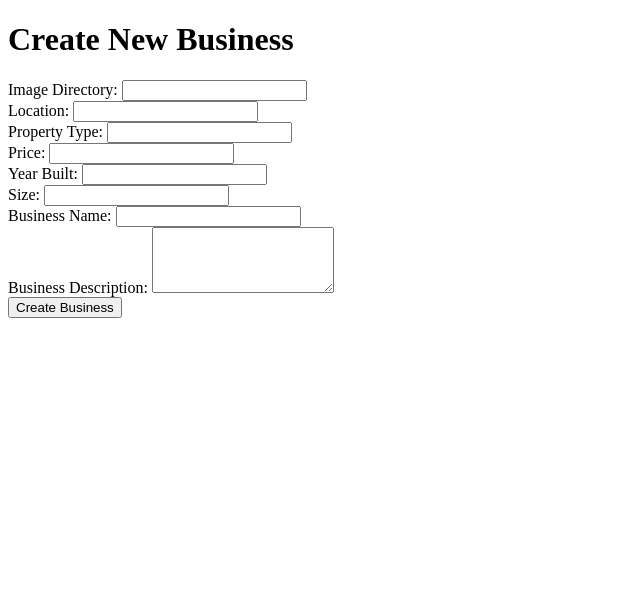
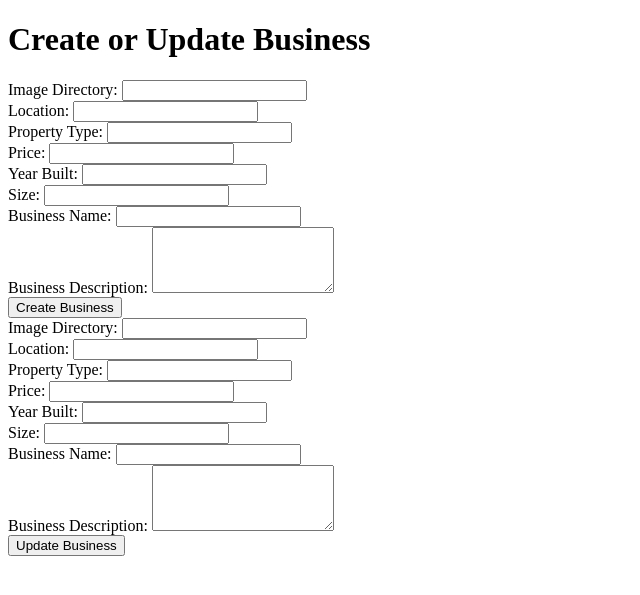
Before and after one commit to AghasMovsisyan/Biz-Buy-Sell, a Flask app: template flask_app/templates/edit.html in a window 1280 px wide. Shown: the top 595 px of the page, without its empty margins (0-640 px from the left). Run offline with Flask 3, Linux system fonts and the light colour scheme; the template is opened without the code that fills it, so the values that code supplies are empty.

Commit message:
add in edit.html opportunity update edited business

```diff
--- /dev/null
+++ b/flask_app/js/edit_update.js
@@ -0,0 +1,36 @@
+var updateDisplayModule = (function () {
+    // Get the current hostname and port to build the server URL
+    const hostname = window.location.hostname;
+    const port = "9000"; // Change this to the appropriate port if needed
+    const serverURL = `http://${hostname}:${port}`;
+
+    /**
+     * @param  {string} cardId
+     */
+    function fetchUpdateDetails(cardId, isEditing) {
+        $.ajax({
+            url: `${serverURL}/api/business/${cardId}`,
+            method: 'GET',
+            success: function (data) {
+                  // Populate form fields with business data if editing
+                  if (isEditing) {
+                    $('#updateImageDir').val(data.image_dir);
+                    $('#updateLocation').val(data.location);
+                    $('#updatePropertyType').val(data.property_type);
+                    $('#updatePrice').val(data.price);
+                    $('#updateYearBuilt').val(data.year_built);
+                    $('#updateSize').val(data.size);
+                    $('#updateName').val(data.name);
+                    $('#updateBusinessDescription').val(data.business_description);
+                }
+            },
+            error: function (error) {
+                console.log(error);
+            }
+        });
+    }
+
+    return {
+        fetchUpdateDetails: fetchUpdateDetails
+    };
+})();
--- a/flask_app/js/router.js
+++ b/flask_app/js/router.js
@@ -50,17 +50,19 @@ var router = (function () {
         });
     }
 
-     /**
+    /**
      * @param  {string} cardId
      */
-     function loadEditTemplate(cardId) {
+    function loadEditTemplate(cardId) {
         // Load the edit.html template
         $.get('../templates/edit.html', function (data) {
             $container.html(data);
 
-            // Check if the cardId is provided
+            // Fetch card details and populate the form
+            updateDisplayModule.fetchUpdateDetails(cardId, true); // Pass an additional parameter to indicate editing
         });
     }
+
     /**
      * @param  {string} container
      */
@@ -71,7 +73,7 @@ var router = (function () {
 
         if (window.location.hash) {
             console.log('Initial hash found:', window.location.hash);
-                loadPage(window.location.hash);
+            loadPage(window.location.hash);
         } else {
             console.log('No initial hash found, loading default route (#/)');
             loadPage('#/');
--- a/flask_app/templates/edit.html
+++ b/flask_app/templates/edit.html
@@ -1,60 +1,94 @@
 <!DOCTYPE html>
 <html>
 <head>
-    <title>Create New Business</title>
+    <title>Create or Update Business</title>
     <!-- Include your CSS and JavaScript dependencies here -->
 </head>
 <body>
     <div class="container mt-5">
-        <h1 class="mb-4">Create New Business</h1>
+        <h1 class="mb-4">Create or Update Business</h1>
+
+        <!-- Create Business Form -->
         <form id="createBusinessForm">
-            <!-- Remove the "User ID" field, as it will be fetched from /api/me -->
+            <div class="form-group">
+                <label for="imageDir">Image Directory:</label>
+                <input type="text" class="form-control" id="createImageDir" name="image_dir" required>
+            </div>
+            <div class="form-group">
+                <label for="createLocation">Location:</label>
+                <input type="text" class="form-control" id="createLocation" name="location" required>
+            </div>
+            <div class="form-group">
+                <label for="createPropertyType">Property Type:</label>
+                <input type="text" class="form-control" id="createPropertyType" name="property_type" required>
+            </div>
+            <div class="form-group">
+                <label for="createPrice">Price:</label>
+                <input type="number" class="form-control" id="createPrice" name="price" required>
+            </div>
+            <div class="form-group">
+                <label for="createYearBuilt">Year Built:</label>
+                <input type="text" class="form-control" id="createYearBuilt" name="year_built" required>
+            </div>
+            <div class="form-group">
+                <label for="createSize">Size:</label>
+                <input type="number" class="form-control" id="createSize" name="size" required>
+            </div>
+            <div class="form-group">
+                <label for="createName">Business Name:</label>
+                <input type="text" class="form-control" id="createName" name="name" required>
+            </div>
+            <div class="form-group">
+                <label for="createBusinessDescription">Business Description:</label>
+                <textarea class="form-control" id="createBusinessDescription" name="business_description" rows="4" required></textarea>
+            </div>
+            <button type="submit" class="btn btn-primary">Create Business</button>
+        </form>
+
+        <!-- Update Business Form -->
+        <form id="updateBusinessForm">
+           <div id="card-details">
 
             <div class="form-group">
-                <label for="imageDir">Image Directory:</label>
-                <input type="text" class="form-control" id="imageDir" name="image_dir" required>
+                <label for="updateImageDir">Image Directory:</label>
+                <input type="text" class="form-control" id="updateImageDir" name="image_dir" required>
             </div>
-
             <div class="form-group">
-                <label for="location">Location:</label>
-                <input type="text" class="form-control" id="location" name="location" required>
+                <label for="updateLocation">Location:</label>
+                <input type="text" class="form-control" id="updateLocation" name="location" required>
             </div>
-
             <div class="form-group">
-                <label for="propertyType">Property Type:</label>
-                <input type="text" class="form-control" id="propertyType" name="property_type" required>
+                <label for="updatePropertyType">Property Type:</label>
+                <input type="text" class="form-control" id="updatePropertyType" name="property_type" required>
             </div>
-
             <div class="form-group">
-                <label for="price">Price:</label>
-                <input type="number" class="form-control" id="price" name="price" required>
+                <label for="updatePrice">Price:</label>
+                <input type="number" class="form-control" id="updatePrice" name="price" required>
             </div>
-
             <div class="form-group">
-                <label for="yearBuilt">Year Built:</label>
-                <input type="text" class="form-control" id="yearBuilt" name="year_built" required>
+                <label for="updateYearBuilt">Year Built:</label>
+                <input type="text" class="form-control" id="updateYearBuilt" name="year_built" required>
             </div>
-
             <div class="form-group">
-                <label for="size">Size:</label>
-                <input type="number" class="form-control" id="size" name="size" required>
+                <label for="updateSize">Size:</label>
+                <input type="number" class="form-control" id="updateSize" name="size" required>
             </div>
-
             <div class="form-group">
-                <label for="name">Business Name:</label>
-                <input type="text" class="form-control" id="name" name="name" required>
+                <label for="updateName">Business Name:</label>
+                <input type="text" class="form-control" id="updateName" name="name" required>
             </div>
-
             <div class="form-group">
-                <label for="businessDescription">Business Description:</label>
-                <textarea class="form-control" id="businessDescription" name="business_description" rows="4" required></textarea>
+                <label for="updateBusinessDescription">Business Description:</label>
+                <textarea class="form-control" id="updateBusinessDescription" name="business_description" rows="4" required></textarea>
             </div>
-
-            <button type="submit" class="btn btn-primary">Create Business</button>
+            <button type="submit" class="btn btn-primary">Update Business</button>
         </form>
+           </div>
     </div>
 
     <script src="https://code.jquery.com/jquery-3.6.0.min.js"></script>
+    <script src="../js/edit_update.js"></script>
+    <script src="../js/router.js"></script>
     <script src="../js/edit.js"></script>
 </body>
 </html>
```
Also changed, not shown: flask_app/js/edit.js (+49 -28 lines), flask_app/js/view.js (+7 -6 lines).
